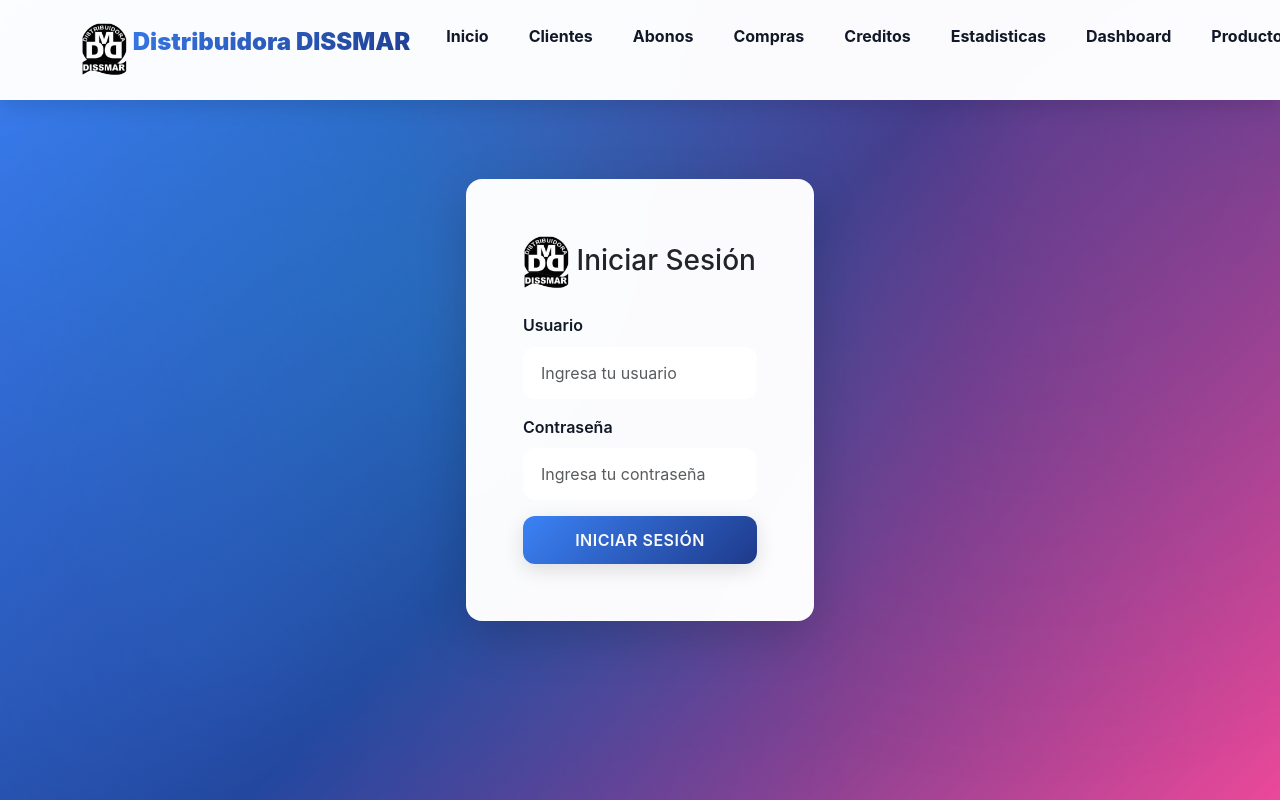
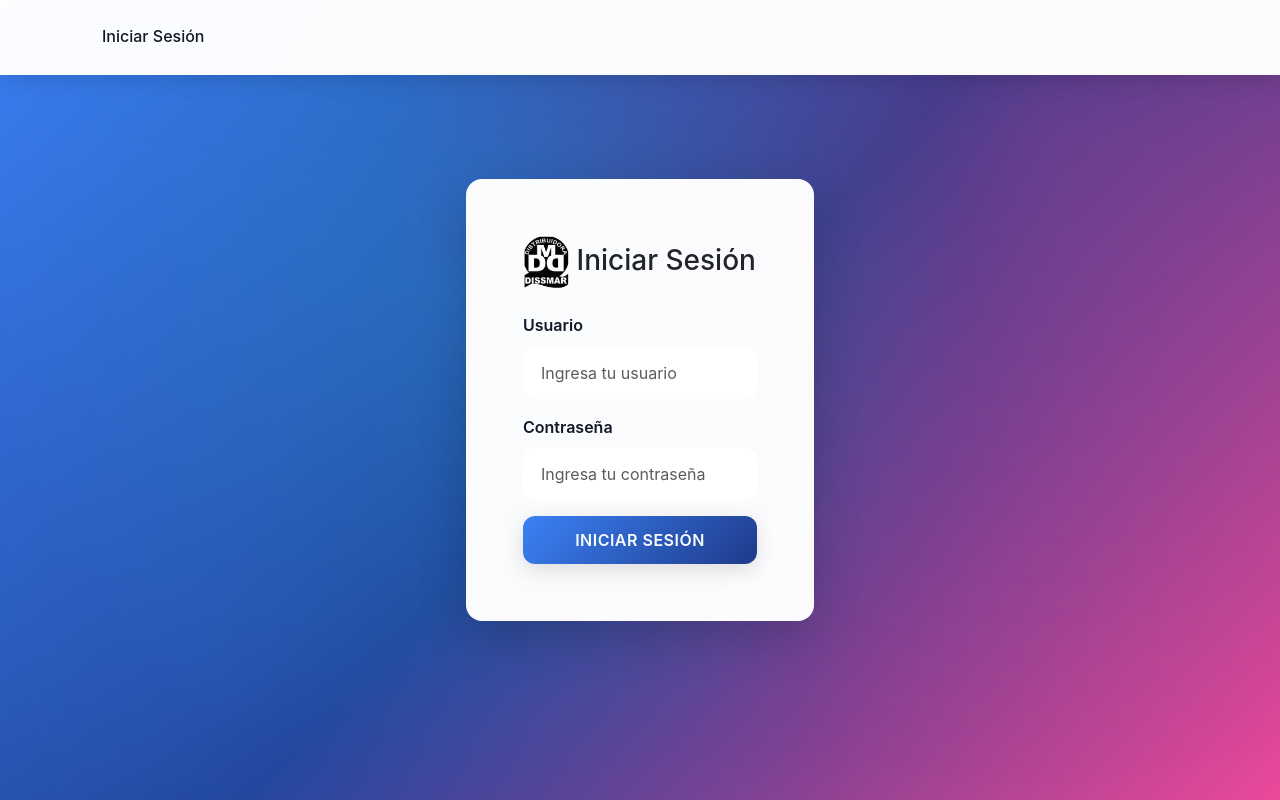
Before and after one commit to GrupoCuatro4-UNAN/Frontend_distribuidoradissmar, a React (Vite) app: page / in a window 1280 px wide. Built offline with nearby package versions, Linux system fonts and the light colour scheme.

Commit message:
RustasProyegida

```diff
--- a/src/App.jsx
+++ b/src/App.jsx
@@ -12,6 +12,7 @@ import Ventas from "./views/Ventas";
 import './App.css';
 import Estadisticas from "./views/Estadisticas";
 import Dashboard from "./views/Dashboard";
+import RutaProtegida from "./components/rutas/RutasProtegida";
 
 const App = () => {
   return (
@@ -20,15 +21,15 @@ const App = () => {
       <Encabezado />
         <Routes>
         <Route path="/" element={<Login />} />
-        <Route path="/inicio" element={<Inicio />} />
-        <Route path="/Clientes" element={<Clientes />} />
-        <Route path="/Abonos" element={<Abonos />} />
-        <Route path="/Compras" element={<Compras />} />
-        <Route path="/Creditos" element={<Creditos />} />
-        <Route path="/Productos" element={<Productos />} />
-        <Route path="/Ventas" element={<Ventas/>} />
-        <Route path="/Estadisticas" element={<Estadisticas/>} />
-        <Route path="/Dashboard" element={<Dashboard/>} />
+        <Route path="/inicio" element={<RutaProtegida vista = {<Inicio />}/>} />
+        <Route path="/Clientes" element={<RutaProtegida vista = {<Clientes />}/>} />
+        <Route path="/Abonos" element={<RutaProtegida vista = {<Abonos />} />} />
+        <Route path="/Compras" element={<RutaProtegida vista = {<Compras />} />} />
+        <Route path="/Creditos" element={<RutaProtegida vista = {<Creditos />} />} />
+        <Route path="/Productos" element={<RutaProtegida vista = {<Productos />} />} />
+        <Route path="/Ventas" element={<RutaProtegida vista = {<Ventas/>} />} />
+        <Route path="/Estadisticas" element={<RutaProtegida vista = {<Estadisticas/>} />} />
+        <Route path="/Dashboard" element={<RutaProtegida vista = {<Dashboard/>} />} />
         </Routes>
 
 
--- a/src/components/encabezado/Encabezado.jsx
+++ b/src/components/encabezado/Encabezado.jsx
@@ -39,6 +39,8 @@ const Encabezado = () => {
     // Barra de navegación fija en la parte superior
     <Navbar expand="sm" fixed="top" className="color-navbar">
       <Container>
+        {estaLogueado ? (
+          <>
             {/* Logo y nombre de la ferretería */}
             <Navbar.Brand
               onClick={() => navegarA("/inicio")}
@@ -78,7 +80,7 @@ const Encabezado = () => {
                 {/* Navegación */}
                 <Nav className="justify-content-end flex-grow-1 pe-3">
 
-              {/* Opción de navegación a Inicio*/}
+                  {/* Opción de navegación a Inicio */}
                   <Nav.Link
                     onClick={() => navegarA("/inicio")}
                     className={estaColapsado ? "text-black" : "text-white"}
@@ -87,7 +89,7 @@ const Encabezado = () => {
                     <strong>Inicio</strong>
                   </Nav.Link>
 
-              {/* Opción de navegación a Clientes*/}
+                  {/* Opción de navegación a Clientes */}
                   <Nav.Link
                     onClick={() => navegarA("/clientes")}
                     className={estaColapsado ? "text-black" : "text-white"}
@@ -96,7 +98,7 @@ const Encabezado = () => {
                     <strong>Clientes</strong>
                   </Nav.Link>
 
-              {/* Opción de navegación a Abonos*/}
+                  {/* Opción de navegación a Abonos */}
                   <Nav.Link
                     onClick={() => navegarA("/abonos")}
                     className={estaColapsado ? "text-black" : "text-white"}
@@ -105,7 +107,7 @@ const Encabezado = () => {
                     <strong>Abonos</strong>
                   </Nav.Link>
 
-              {/* Opción de navegación a Compras*/}
+                  {/* Opción de navegación a Compras */}
                   <Nav.Link
                     onClick={() => navegarA("/compras")}
                     className={estaColapsado ? "text-black" : "text-white"}
@@ -114,25 +116,25 @@ const Encabezado = () => {
                     <strong>Compras</strong>
                   </Nav.Link>
 
-              {/* Opción de navegación a Creditos*/}
+                  {/* Opción de navegación a Créditos */}
                   <Nav.Link
                     onClick={() => navegarA("/creditos")}
                     className={estaColapsado ? "text-black" : "text-white"}
                   >
                     {estaColapsado ? <i className="bi-house-door-fill me-2"></i> : null}
-                <strong>Creditos</strong>
+                    <strong>Créditos</strong>
                   </Nav.Link>
 
-              {/* Opción de navegación a Estadisticas*/}
-              {<Nav.Link
+                  {/* Opción de navegación a Estadísticas */}
+                  <Nav.Link
                     onClick={() => navegarA("/estadisticas")}
                     className={estaColapsado ? "text-black" : "text-white"}
                   >
                     {estaColapsado ? <i className="bi-house-door-fill me-2"></i> : null}
-                <strong>Estadisticas</strong>
+                    <strong>Estadísticas</strong>
                   </Nav.Link>
 
-              /*Opción de navegación a Detalles_Ventas*/}
+                  {/* Opción de navegación a Dashboard */}
                   <Nav.Link
                     onClick={() => navegarA("/dashboard")}
                     className={estaColapsado ? "text-black" : "text-white"}
@@ -141,7 +143,7 @@ const Encabezado = () => {
                     <strong>Dashboard</strong>
                   </Nav.Link>
 
-              {/* Opción de navegación a Productos*/}
+                  {/* Opción de navegación a Productos */}
                   <Nav.Link
                     onClick={() => navegarA("/productos")}
                     className={estaColapsado ? "text-black" : "text-white"}
@@ -150,7 +152,7 @@ const Encabezado = () => {
                     <strong>Productos</strong>
                   </Nav.Link>
 
-              {/* Opción de navegación a Ventas*/}
+                  {/* Opción de navegación a Ventas */}
                   <Nav.Link
                     onClick={() => navegarA("/ventas")}
                     className={estaColapsado ? "text-black" : "text-white"}
@@ -159,15 +161,18 @@ const Encabezado = () => {
                     <strong>Ventas</strong>
                   </Nav.Link>
 
-              {/* Lógica condicional para mostrar Cerrar Sesión o Iniciar Sesión */}
-              {estaLogueado ? (
-                // Opción de cerrar sesión
+                  {/* Opción de cerrar sesión */}
                   <Nav.Link
                     onClick={cerrarSesion}
                     className={estaColapsado ? "text-black" : "text-white"}
                   >
-                  Cerrar Sesión
+                    {estaColapsado ? <i className="bi-door-closed-fill me-2"></i> : null}
+                    <strong>Cerrar Sesión</strong>
                   </Nav.Link>
+                </Nav>
+              </Offcanvas.Body>
+            </Navbar.Offcanvas>
+          </>
         ) : (
           ubicacion.pathname === "/" && (
             // Opción de iniciar sesión (solo en la ruta raíz)
@@ -179,9 +184,6 @@ const Encabezado = () => {
             </Nav.Link>
           )
         )}
-            </Nav>
-          </Offcanvas.Body>
-        </Navbar.Offcanvas>
       </Container>
     </Navbar>
   );
--- /dev/null
+++ b/src/components/rutas/RutasProtegida.jsx
@@ -0,0 +1,15 @@
+import React from "react";
+import { Navigate } from "react-router-dom";
+
+const RutaProtegida = ({ vista }) => {
+  // Verifica si el usuario está autenticado usando localStorage
+  const estaLogueado = !!localStorage.getItem("usuario") && !!localStorage.getItem("contraseña");
+
+  // Log para depuración
+  console.log("Usuario autenticado:", estaLogueado);
+
+  // Si está autenticado, renderiza la vista; si no, redirige a la página de login
+  return estaLogueado ? vista : <Navigate to="/" replace />;
+};
+
+export default RutaProtegida;
```
Lines whose indentation alone changed are shown as unchanged.
